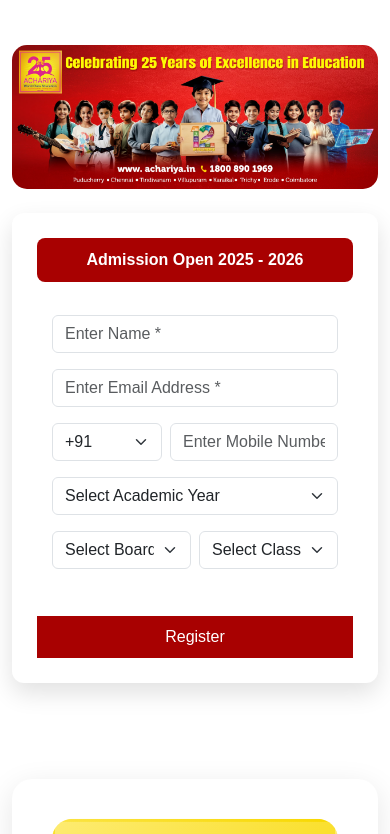
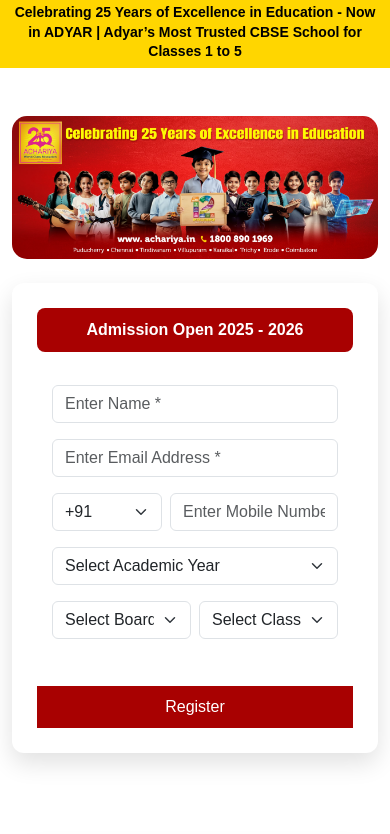
Before and after one commit to websiteachariya/achariyalandingdemos, a plain HTML site: page index.html in a window 390 px wide. Shown: the part 88-922 px from the top of the page. Drawn offline with nearby package versions, Linux system fonts and the light colour scheme.

Commit message:
newsticker

```diff
--- a/index.html
+++ b/index.html
@@ -53,6 +53,12 @@
 
   </div>
 
+</div>
+
+
+<div class="top-announcement">
+  Celebrating 25 Years of Excellence in Education - Now in ADYAR |
+  Adyar’s Most Trusted CBSE School for Classes 1 to 5
 </div>
 
 <!-- ===========================
--- a/styles.css
+++ b/styles.css
@@ -99,6 +99,32 @@
 body{
   font-family: Arial, sans-serif;
   background-color: #ffffff;
+}
+
+
+.top-announcement {
+  background: #FFD600; /* bright yellow */
+  color: #000;         /* black text */
+  font-weight: 700;    /* bold */
+  text-align: center;
+  padding: 10px 20px;
+  font-size: 18px;
+  line-height: 1.4;
+}
+
+/* Mobile Responsive */
+@media (max-width: 768px) {
+  .top-announcement {
+    font-size: 16px;
+    padding: 8px 15px;
+  }
+}
+
+@media (max-width: 480px) {
+  .top-announcement {
+    font-size: 14px;
+    padding: 6px 10px;
+  }
 }
 
 /* ----------------------------
```
